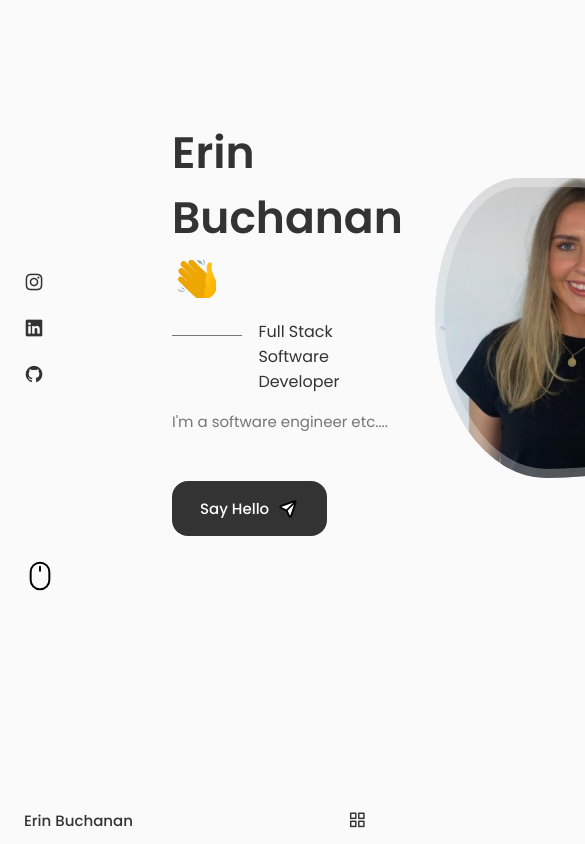
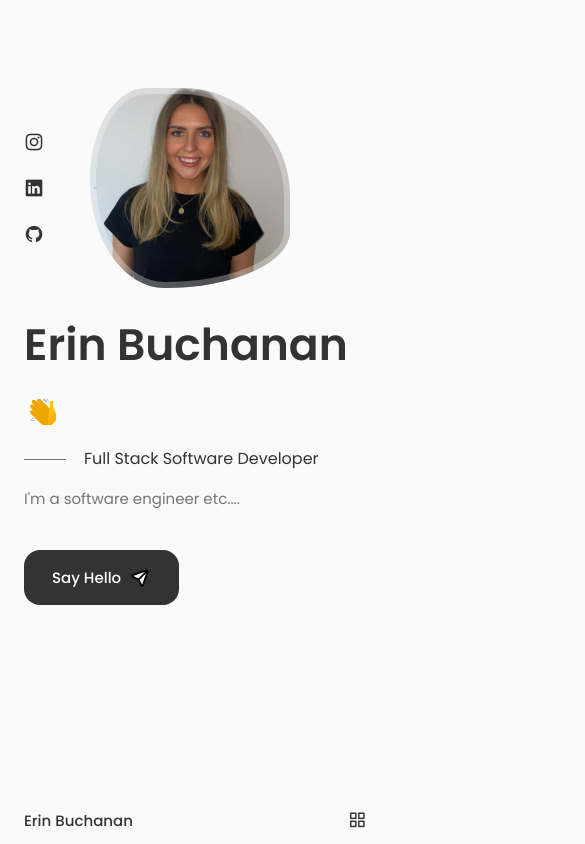
Before and after one commit to erinkyle15/Erin-Buchanan-Portfolio, a React (Create React App) app: page / in a window 390 px wide. Shown: the top 844 px of the page, 585 px wide, since content can reach past the window. Built offline with nearby package versions, Linux system fonts and the light colour scheme.

Commit message:
CSS
home css styling

```diff
--- a/src/components/home/ScrollDown.jsx
+++ b/src/components/home/ScrollDown.jsx
@@ -18,23 +18,29 @@ const ScrollDown = () => {
                 strokeLinejoin: "round",
                 strokeMiterlimit: "1.5",
             }}>
-            <path d="M5 9C5 5.13401 8.13401 2 12 2C15.866 2
+            <path
+                id="mouse"
+                d="M5 9C5 5.13401 8.13401 2 12 2C15.866 2
                 19 5.13401 19 9V15C19 18.866 15.866 22 12 22C8.13401
                 22 5 18.866 5 15V9Z"
                 style={{
                     fill: "none",
-                    stroke: "#000",
+                    stroke: "var(--title-color)",
                     strokeWidth: "1.5",
                 }}
             />
-            <path d="M12 5V8"
-            style={{
-                fill: "none",
-                stroke: "#000",
-                strokeWidth: "1.5",
-            }}
+            <path
+                class="wheel"
+                d="M12 5V8"
+                style={{
+                    fill: "none",
+                    stroke: "var(--title-color)",
+                    strokeWidth: "1.5",
+                }}
             />
         </svg>
+        <span className="home__scroll-name">Scroll Down</span>
+        <i class="uil uil-arrow-down home__scroll-arrow"></i>
         </a>
     </div>
 
--- a/src/components/home/home.css
+++ b/src/components/home/home.css
@@ -1,3 +1,7 @@
+.home__container {
+   row-gap: 7rem;
+}
+
 .home__content {
     grid-template-columns: 116px repeat(2, 1fr);
     padding-top: 5.5rem;
@@ -80,3 +84,112 @@
         border-radius: 60% 40% 30% 70%/60% 30% 70% 40%;
     }
 }
+
+.home__scroll {
+    margin-left: 9.25rem;
+}
+
+.wheel {
+    animation: scroll 2s ease infinite;
+}
+
+@keyframes scroll {
+    0% {
+        transform: translateY(0);
+    }
+
+    30% {
+        transform: translateY(0.25rem);
+    }
+}
+
+.home__scroll-name {
+    color: var(--title-color);
+    font-weight: var(--font-medium);
+    margin-right: var(--mb-0-25);
+    margin-left: 2px;
+}
+
+.home__scroll-arrow {
+    font-size: 1.25rem;
+    color: var(--title-color);
+}
+
+/*=============== BREAKPOINTS ===============*/
+/* For large devices */
+@media screen and (max-width: 992px) {
+    .home__content {
+        grid-template-columns: 100px repeat(2, 1fr);
+        column-gap: 1.25rem;
+    }
+
+    .home__hand {
+        width: 26px;
+        height: 26px;
+    }
+
+    .home__subtitle {
+        padding-left: 3.75rem;
+        margin-bottom: var(--mb-1);
+    }
+
+    .home__subtitle::before {
+        width: 42px;
+        top: 0.8rem;
+    }
+
+    .home__description {
+        max-width: initial;
+        margin-bottom: var(--mb-2-5);
+    }
+
+    .home__img {
+        width: 250px;
+        height: 250px;
+        box-shadow: inset 0 0 0 8px rgb(255 255 255 / 30%);
+    }
+
+    .home__scroll {
+        margin-left: 7.5rem;
+    }
+  }
+
+  /* For medium devices */
+  @media screen and (max-width: 768px) {
+    .home__content {
+        grid-template-columns: 0.5fr 3fr;
+        padding-top: 3.5rem;
+    }
+
+    .home__img {
+        order: initial;
+        justify-self: initial;
+    }
+
+    .home__data {
+        grid-column: 1/3;
+    }
+
+    .home__img {
+        box-shadow: inset 0 0 0 6px rgb(255 255 255 / 30%);
+        width: 200px;
+        height: 200px;
+    }
+
+    .home__scroll {
+        display: none;
+    }
+  }
+
+  /* For small devices */
+  @media screen and (max-width: 350px) {
+    .home__img {
+        width: 180px;
+        height: 180px;
+    }
+
+    .home__hand {
+        width: 22px;
+        height: 22px;
+    }
+  }
```
